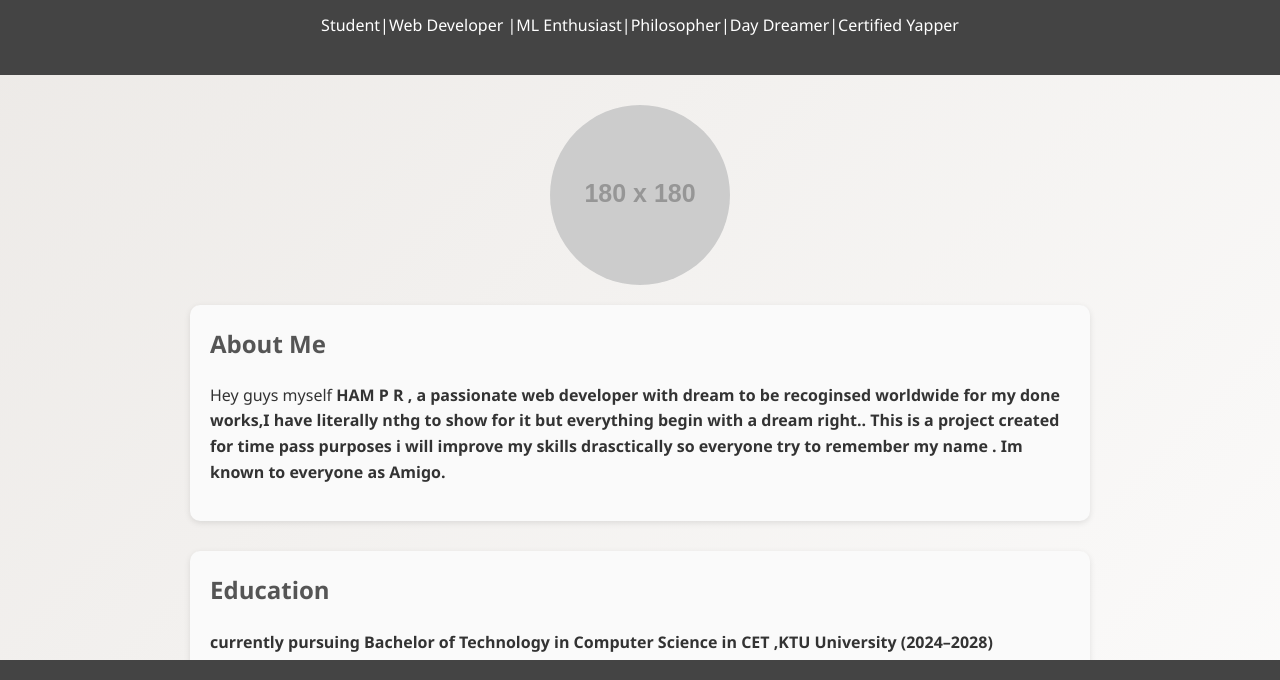
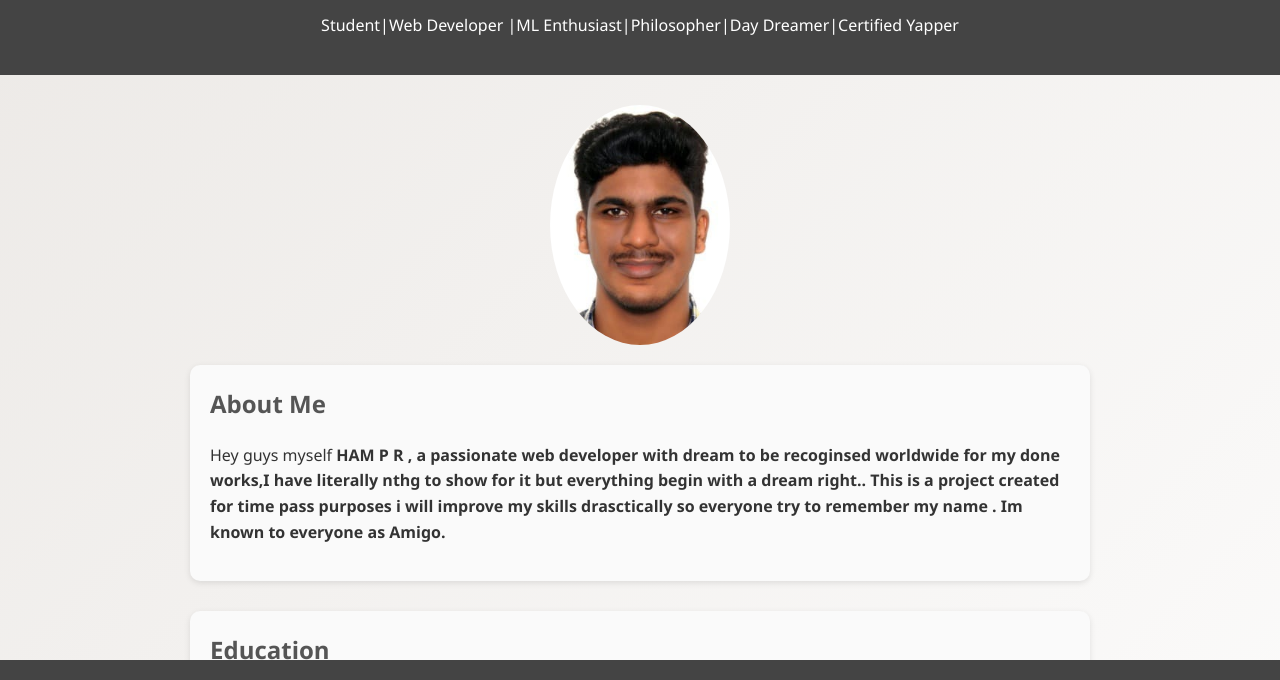
Before and after one commit to HAM-2K5/BIOGRAPHY-, a plain HTML site: page index.html in a window 1280 px wide. Shown: the part 87-767 px from the top of the page. Drawn offline with Linux system fonts and the light colour scheme; placeholder pictures from the web are drawn by us.

Commit message:
minor updates

```diff
--- a/index.html
+++ b/index.html
@@ -64,12 +64,12 @@
     </header>
 
     <main>
-        <img src="https://via.placeholder.com/180" alt="Profile Picture">
+        <img src="profile_pic.jpg" alt="Profile Picture">
 
         <section>
             <h2>About Me</h2>
             <p>
-                Hey guys myself <strong>HAM P R <strong>, a passionate web developer with  dream
+                 Hey guys myself <strong>HAM P R <strong>, a passionate web developer with  dream
                  to be recoginsed worldwide for my done works,I have literally nthg to show for it but everything begin with a dream right..
                  This is a project created for time pass purposes i will improve my skills drasctically so everyone try to remember my name .
 		 Im known to everyone as <strong>Amigo<strong>.
@@ -79,7 +79,7 @@
         <section>
             <h2>Education</h2>
             <p>
-                currently pursuing Bachelor of Technology in Computer Science in CET ,KTU University (2024–2028)
+                Currently pursuing Bachelor of Technology in Computer Science in CET ,KTU University (2024–2028)
             </p>
         </section>
 
@@ -92,7 +92,6 @@
 		<li>Effective speaking and listening skills</li>
                 <li>Responsive Web Design</li>
 		<li>Born leader<li>
-
             </ul>
         </section>
 
```
